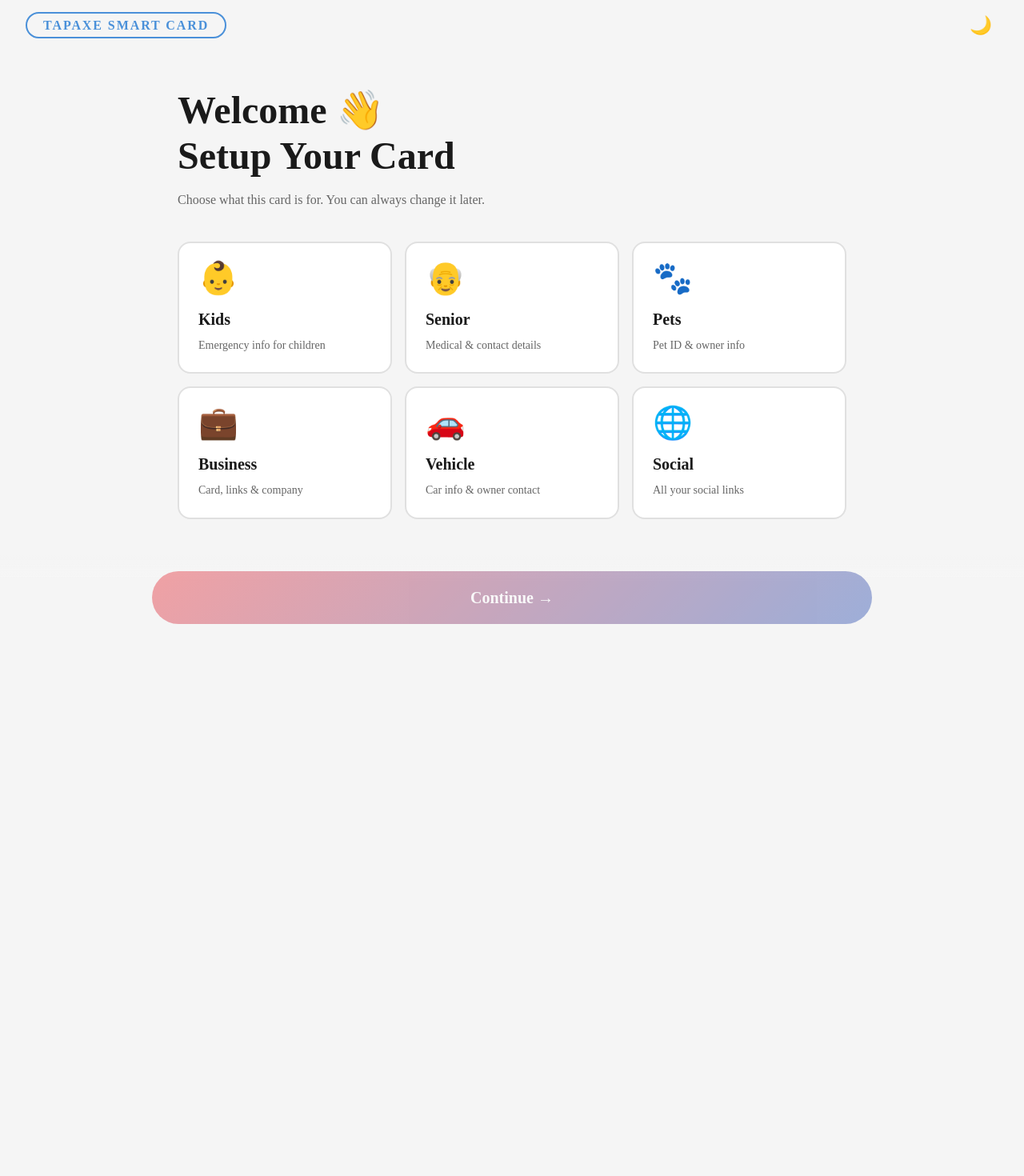
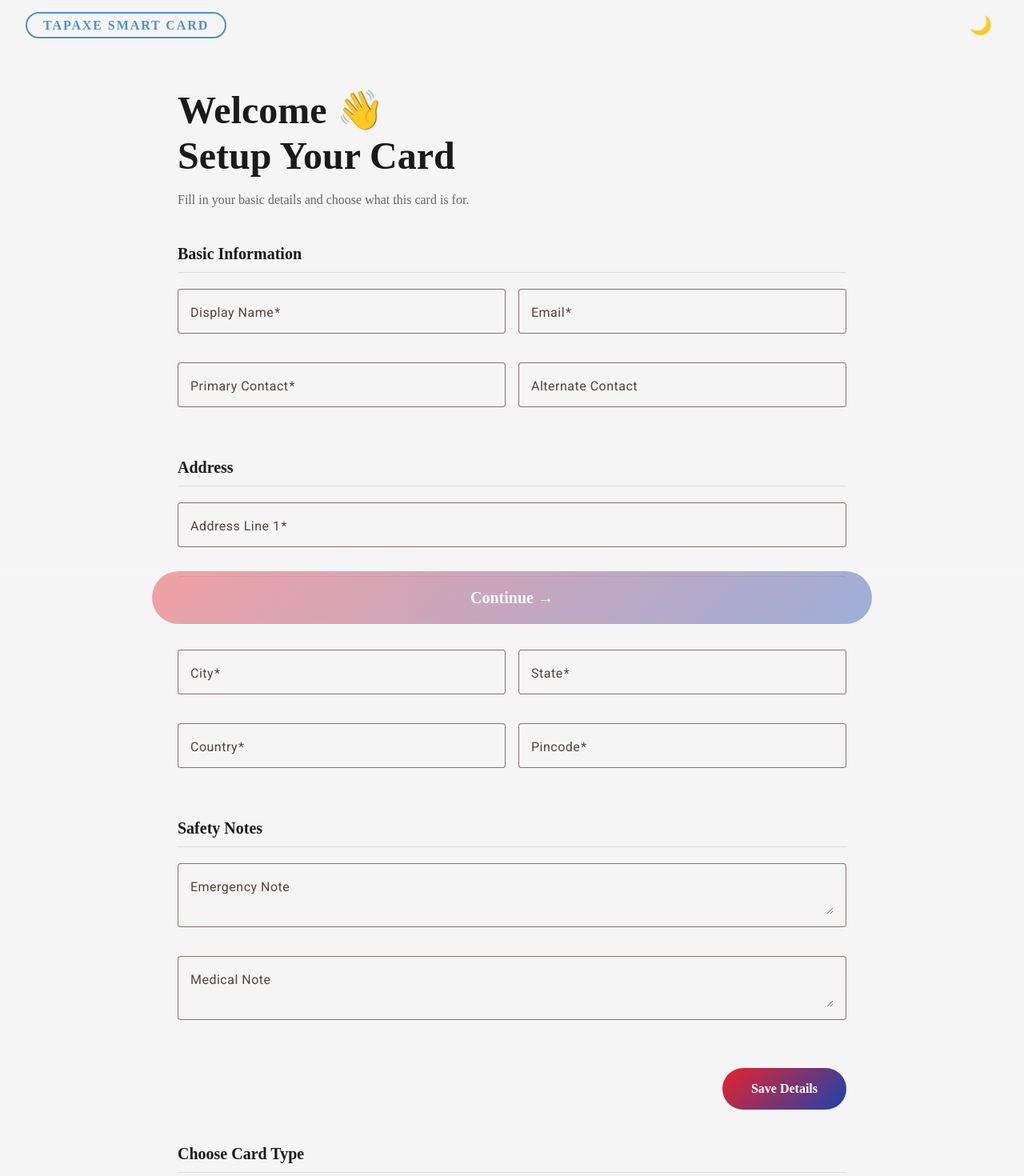
Before and after one commit to BasawarajBiradar/digital_details_frontend_techJagannath, an Angular app: page /setup in a window 1280 px wide. Shown: the top 1470 px of the page at 80% size. Before the commit the page ends 864 px from the top, so only its background shows below. Built offline with nearby package versions, Linux system fonts and the light colour scheme.

Commit message:
Updated the setup card ui added common form

```diff
--- /dev/null
+++ b/src/app/core/services/form-state.ts
@@ -0,0 +1,14 @@
+import { Injectable, signal } from '@angular/core';
+
+@Injectable({ providedIn: 'root' })
+export class FormStateService {
+  commonFields = signal<Record<string, any>>({});
+
+  save(values: Record<string, any>) {
+    this.commonFields.set(values);
+  }
+
+  clear() {
+    this.commonFields.set({});
+  }
+}
--- a/src/app/features/registration/registration.ts
+++ b/src/app/features/registration/registration.ts
@@ -8,6 +8,7 @@ import { MatSelectModule } from '@angular/material/select';
 import { MatButtonModule } from '@angular/material/button';
 import { MatIconModule } from '@angular/material/icon';
 import { MatDividerModule } from '@angular/material/divider';
+import { FormStateService } from '@core/services/form-state';
 
 export type AccountType = 'kids' | 'senior' | 'business' | 'vehicle' | 'pets' | 'social';
 
@@ -46,12 +47,17 @@ export class RegistrationComponent implements OnInit {
   constructor(
     private fb: FormBuilder,
     private route: ActivatedRoute,
-    public router: Router
+    public router: Router,
+      private formState: FormStateService
   ) {}
 
   ngOnInit() {
     this.accountType = this.route.snapshot.paramMap.get('type') as AccountType;
     this.form = this.buildForm();
+    const saved = this.formState.commonFields();
+    if (Object.keys(saved).length) {
+      this.form.patchValue(saved);
+    }
   }
 
   // ── Common fields shared by all types ──────────────────────────────
--- a/src/app/features/setup-card/setup-card.html
+++ b/src/app/features/setup-card/setup-card.html
@@ -1,10 +1,120 @@
 <div class="setup-page">
+
   <div class="setup-header">
     <h1>Welcome 👋</h1>
     <h2>Setup Your Card</h2>
-    <p class="subtitle">Choose what this card is for. You can always change it later.</p>
+    <p class="subtitle">Fill in your basic details and choose what this card is for.</p>
   </div>
 
+  <!-- Common Fields Form -->
+  <form [formGroup]="commonForm">
+    <div class="form-section">
+      <h2 class="form-section__title">Basic Information</h2>
+      <div class="form-grid">
+        <mat-form-field appearance="outline">
+          <mat-label>Display Name</mat-label>
+          <input matInput formControlName="display_name" placeholder="Name shown on card"/>
+          @if (commonForm.get('display_name')?.touched && commonForm.get('display_name')?.hasError('required')) {
+            <mat-error>Display name is required</mat-error>
+          }
+        </mat-form-field>
+
+        <mat-form-field appearance="outline">
+          <mat-label>Email</mat-label>
+          <input matInput type="email" formControlName="email"/>
+          @if (commonForm.get('email')?.touched && commonForm.get('email')?.hasError('email')) {
+            <mat-error>Enter a valid email</mat-error>
+          }
+        </mat-form-field>
+
+        <mat-form-field appearance="outline">
+          <mat-label>Primary Contact</mat-label>
+          <input matInput formControlName="primary_contact_number" placeholder="+91XXXXXXXXXX"/>
+          @if (commonForm.get('primary_contact_number')?.touched && commonForm.get('primary_contact_number')?.hasError('required')) {
+            <mat-error>Contact number is required</mat-error>
+          }
+        </mat-form-field>
+
+        <mat-form-field appearance="outline">
+          <mat-label>Alternate Contact</mat-label>
+          <input matInput formControlName="alternate_contact_number"/>
+        </mat-form-field>
+      </div>
+    </div>
+
+    <div class="form-section">
+      <h2 class="form-section__title">Address</h2>
+      <div class="form-grid">
+        <mat-form-field appearance="outline" class="col-span-2">
+          <mat-label>Address Line 1</mat-label>
+          <input matInput formControlName="address_line1"/>
+          @if (commonForm.get('address_line1')?.touched && commonForm.get('address_line1')?.hasError('required')) {
+            <mat-error>Address is required</mat-error>
+          }
+        </mat-form-field>
+
+        <mat-form-field appearance="outline" class="col-span-2">
+          <mat-label>Address Line 2</mat-label>
+          <input matInput formControlName="address_line2"/>
+        </mat-form-field>
+
+        <mat-form-field appearance="outline">
+          <mat-label>City</mat-label>
+          <input matInput formControlName="city"/>
+          @if (commonForm.get('city')?.touched && commonForm.get('city')?.hasError('required')) {
+            <mat-error>City is required</mat-error>
+          }
+        </mat-form-field>
+
+        <mat-form-field appearance="outline">
+          <mat-label>State</mat-label>
+          <input matInput formControlName="state"/>
+        </mat-form-field>
+
+        <mat-form-field appearance="outline">
+          <mat-label>Country</mat-label>
+          <input matInput formControlName="country"/>
+        </mat-form-field>
+
+        <mat-form-field appearance="outline">
+          <mat-label>Pincode</mat-label>
+          <input matInput formControlName="pincode"/>
+          @if (commonForm.get('pincode')?.touched && commonForm.get('pincode')?.hasError('pattern')) {
+            <mat-error>Enter a valid pincode</mat-error>
+          }
+        </mat-form-field>
+      </div>
+    </div>
+
+    <div class="form-section">
+      <h2 class="form-section__title">Safety Notes</h2>
+      <div class="form-grid">
+        <mat-form-field appearance="outline" class="col-span-2">
+          <mat-label>Emergency Note</mat-label>
+          <textarea matInput formControlName="emergency_note" rows="2"
+            placeholder="e.g. Call 108 immediately if unconscious"></textarea>
+        </mat-form-field>
+
+        <mat-form-field appearance="outline" class="col-span-2">
+          <mat-label>Medical Note</mat-label>
+          <textarea matInput formControlName="medical_note" rows="2"
+            placeholder="e.g. Allergic to penicillin"></textarea>
+        </mat-form-field>
+      </div>
+    </div>
+
+        <!-- Save Button -->
+    <div class="save-bar">
+      <button type="button" class="save-btn" (click)="save()">
+        @if (formSaved) { ✓ Details Saved } @else { Save Details }
+      </button>
+    </div>
+
+  </form>
+
+  <!-- Card Type Selection -->
+  <div class="form-section">
+    <h2 class="form-section__title">Choose Card Type</h2>
     <div class="cards-grid">
       @for (card of cards; track card.id) {
         <div
@@ -17,13 +127,15 @@
         </div>
       }
     </div>
+  </div>
 
   <div class="continue-bar">
     <button
       class="continue-btn"
-      [disabled]="!selectedCard"
-      (click)="continue()">
+      [disabled]="!selectedCard || commonForm.invalid"
+      (click)="continue()"> <!-- [disabled]="!selectedCard || commonForm.invalid" -->
       Continue →
     </button>
   </div>
+
 </div>
--- a/src/app/features/setup-card/setup-card.scss
+++ b/src/app/features/setup-card/setup-card.scss
@@ -34,7 +34,40 @@
   }
 }
 
-// Grid
+// Form sections
+.form-section {
+  margin-bottom: clamp(24px, 4vw, 40px);
+
+  &__title {
+    font-size: var(--font-md);
+    font-weight: 700;
+    color: var(--color-text);
+    margin-bottom: clamp(12px, 2vw, 20px);
+    padding-bottom: 8px;
+    border-bottom: 1px solid var(--color-border);
+  }
+}
+
+// Form grid for common fields
+.form-grid {
+  display: grid;
+  grid-template-columns: 1fr;
+  gap: clamp(8px, 2vw, 16px);
+
+  @media (min-width: 576px) {
+    grid-template-columns: repeat(2, 1fr);
+  }
+
+  mat-form-field { width: 100%; }
+
+  .col-span-2 {
+    @media (min-width: 576px) {
+      grid-column: span 2;
+    }
+  }
+}
+
+// Cards grid
 .cards-grid {
   display: grid;
   grid-template-columns: repeat(2, 1fr);
@@ -124,3 +157,45 @@
     transform: translateY(-1px);
   }
 }
+
+// Save bar
+.save-bar {
+  display: flex;
+  justify-content: flex-end;
+  margin-bottom: clamp(24px, 4vw, 40px);
+}
+
+.save-btn {
+  padding: clamp(10px, 2vw, 14px) clamp(24px, 4vw, 36px);
+  font-size: var(--font-base);
+  font-weight: 600;
+  color: white;
+  background: linear-gradient(135deg, var(--color-primary), var(--color-accent));
+  border: none;
+  border-radius: 999px;
+  cursor: pointer;
+  transition: opacity 0.2s ease, transform 0.2s ease;
+
+  &:hover {
+    opacity: 0.9;
+    transform: translateY(-1px);
+  }
+}
+
+// Locked state for card section
+.locked {
+  opacity: 0.5;
+  pointer-events: none;
+}
+
+.lock-hint {
+  font-size: var(--font-sm);
+  font-weight: 400;
+  color: var(--color-text-muted);
+}
+
+// Disabled card
+.card.disabled {
+  cursor: not-allowed;
+  opacity: 0.5;
+}
--- a/src/app/features/setup-card/setup-card.ts
+++ b/src/app/features/setup-card/setup-card.ts
@@ -1,42 +1,92 @@
 import { Component } from '@angular/core';
 import { Router } from '@angular/router';
 import { CommonModule } from '@angular/common';
+import { FormBuilder, FormGroup, Validators, ReactiveFormsModule } from '@angular/forms';
+import { MatInputModule } from '@angular/material/input';
+import { MatFormFieldModule } from '@angular/material/form-field';
+import { FormStateService } from '@core/services/form-state';
 
 interface CardType {
   id: string;
   emoji: string;
   title: string;
   description: string;
-  route: string;
 }
 
 @Component({
   selector: 'app-setup-card',
   standalone: true,
-  imports: [CommonModule],
+  imports: [
+    CommonModule,
+    ReactiveFormsModule,
+    MatInputModule,
+    MatFormFieldModule
+  ],
   templateUrl: './setup-card.html',
   styleUrl: './setup-card.scss'
 })
 export class SetupCardComponent {
   selectedCard: string | null = null;
+  commonForm: FormGroup;
+  formSaved = false;
+
 
   cards: CardType[] = [
-    { id: 'kids',     emoji: '👶', title: 'Kids',     description: 'Emergency info for children',  route: '/setup/kids'     },
-    { id: 'senior',   emoji: '👴', title: 'Senior',   description: 'Medical & contact details',    route: '/setup/senior'   },
-    { id: 'pets',     emoji: '🐾', title: 'Pets',     description: 'Pet ID & owner info',          route: '/setup/pets'     },
-    { id: 'business', emoji: '💼', title: 'Business', description: 'Card, links & company',        route: '/setup/business' },
-    { id: 'vehicle',  emoji: '🚗', title: 'Vehicle',  description: 'Car info & owner contact',     route: '/setup/vehicle'  },
-    { id: 'social',   emoji: '🌐', title: 'Social',   description: 'All your social links',        route: '/setup/social'   },
+    { id: 'kids',     emoji: '👶', title: 'Kids',     description: 'Emergency info for children'  },
+    { id: 'senior',   emoji: '👴', title: 'Senior',   description: 'Medical & contact details'    },
+    { id: 'pets',     emoji: '🐾', title: 'Pets',     description: 'Pet ID & owner info'          },
+    { id: 'business', emoji: '💼', title: 'Business', description: 'Card, links & company'        },
+    { id: 'vehicle',  emoji: '🚗', title: 'Vehicle',  description: 'Car info & owner contact'     },
+    { id: 'social',   emoji: '🌐', title: 'Social',   description: 'All your social links'        },
   ];
 
-  constructor(private router: Router) {}
+  constructor(
+    private router: Router,
+    private fb: FormBuilder,
+    private formState: FormStateService
+  ) {
+    this.commonForm = this.fb.group({
+      display_name:             ['', Validators.required],
+      email:                    ['', [Validators.required, Validators.email]],
+      primary_contact_number:   ['', [Validators.required, Validators.pattern(/^\+?[0-9]{10,15}$/)]],
+      alternate_contact_number: [''],
+      address_line1:            ['', Validators.required],
+      address_line2:            [''],
+      city:                     ['', Validators.required],
+      state:                    ['', Validators.required],
+      country:                  ['', Validators.required],
+      pincode:                  ['', [Validators.required, Validators.pattern(/^[0-9]{4,10}$/)]],
+      emergency_note:           [''],
+      medical_note:             [''],
+    });
+
+    // Restore if user came back
+    const saved = this.formState.commonFields();
+    if (Object.keys(saved).length) {
+      this.commonForm.patchValue(saved);
+    }
+  }
 
   select(card: CardType) {
+    if (!this.formSaved) return; // block card selection until saved
     this.selectedCard = card.id;
   }
 
   continue() {
-    const card = this.cards.find(c => c.id === this.selectedCard);
-    if (card) this.router.navigate(['/register', card.id]);
+    if (this.commonForm.invalid) {
+      this.commonForm.markAllAsTouched();
+      return;
+    }
+    if (!this.selectedCard || !this.formSaved) return;
+    this.router.navigate(['/register', this.selectedCard]);
+  }
+
+    save() {
+    if (this.commonForm.invalid) {
+      this.commonForm.markAllAsTouched();
+      return;
+    }
+    this.formState.save(this.commonForm.value);
+    this.formSaved = true;
   }
 }
```
Also changed, not shown: src/app/features/registration/registration.html (+6 -6 lines), 1 other file (tests, documents, lock files or other folders). Lines whose indentation alone changed are shown as unchanged.
